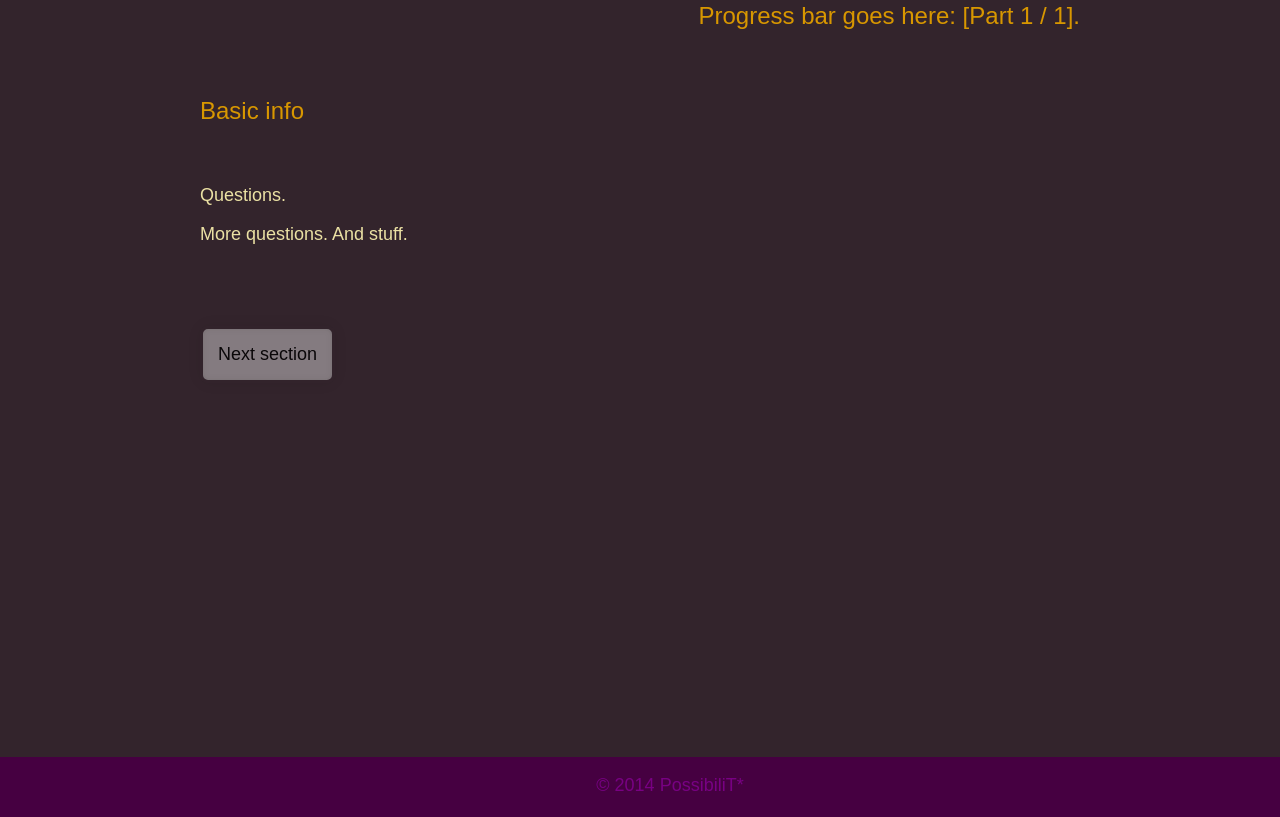
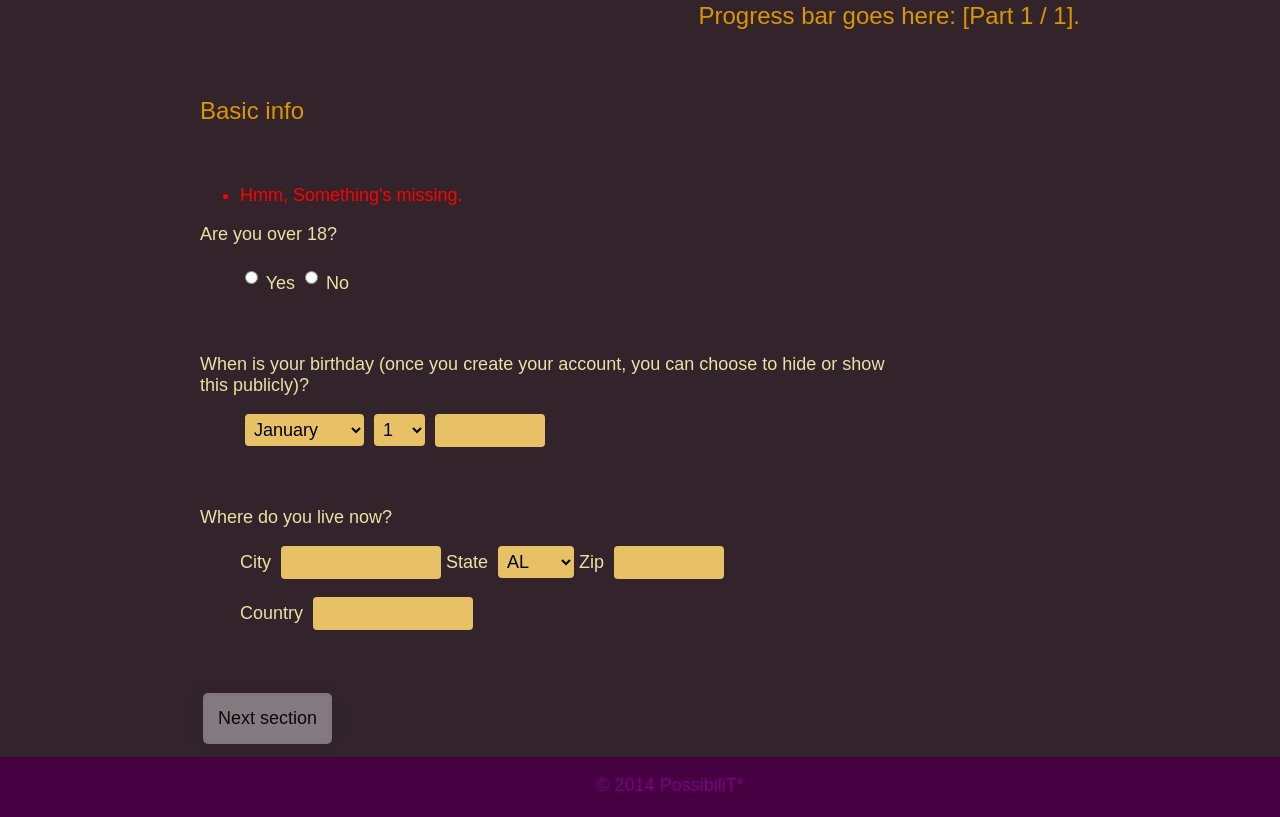
Before and after one commit to aliyarahman/possibiliT, a Django app: template app/templates/app/basic_info.html in a window 1280 px wide. Shown: the part 203-1020 px from the top of the page. Run offline with Django 3.2, Linux system fonts and the light colour scheme; the template is opened without the code that fills it: values that come from a table or form of the project are taken from there, others are empty.

Commit message:
Account creation templates done

```diff
--- a/app/forms.py
+++ b/app/forms.py
@@ -4,22 +4,22 @@
 from app.models import BasicInfo, Identities, LookingFor, MoreAbout, ContactInfo, Settings, Message
 
 class BasicInfoForm(Form):
-	over18 = BooleanField()
-	birth_day = ChoiceField()
-	birth_month = ChoiceField()
-	birth_year = ChoiceField()
+	over18 = ChoiceField(widget=RadioSelect, choices=((True,'Yes'),(False,'No')))
+	birth_month = ChoiceField(choices=((1,'January'),(2,'February'),(3,'March'),(4,'April'),(5,'May'),(6,'June'),(7,'July'),(8,'August'),(9,'September'),(10,'October'),(11,'November'),(12,'December')))
+	birth_day = ChoiceField(choices=((1,'1'),(2,'2'),(3,'3'),(4,'4'),(5,'5'),(6,'6'),(7,'7'),(8,'8'),(9,'9'),(10,'10'),(11,'11'),(12,'12'),(13,'13'),(14,'14'),(15,'15'),(16,'16'),(17,'17'),(18,'18'),(19,'19'),(20,'20'),(21,'21'),(22,'22'),(23,'23'),(24,'24'),(25,'25'),(26,'26'),(27,'27'),(28,'28'),(29,'29'),(30,'30'),(31,'31')))
+	birth_year = IntegerField()
 	city = CharField()
-	state = ChoiceField()
-	country = ChoiceField()
+	state = ChoiceField(choices=(('AL','AL'),('AK','AK'),('AZ','AZ'),('AR','AR'),('CA','CA'),('CO','CO'),('CT','CT'),('DC','DC'),('DE','DE'),('FL','FL'),('GA','GA'),('HI','HI'),('ID','ID'),('IL','IL'),('IN','IN'),('IA','IA'),(17,'KS'),('KY','KY'),('LA','LA'),('ME','ME'),('MD','MD'),('MA','MA'),('MI','MI'),('MN','MN'),('MS','MS'),('MO','MO'),('MT','MT'),('NE','NE'),('NV','NV'),('NH','NH'),('NJ','NJ'),('NM','NM'),('NY','NY'),('NC','NC'),('ND','ND'),('OH','OH'),('OK','OK'),('OR','OR'),('PA','PA'),('RI','RI'),('SC','SC'),('SD','SD'),('TN','TN'),('TX','TX'),('UT','UT'),('VT','VT'),('VA','VA'),('WA','WA'),('WV','WV'),('WI','WI'),('WY','WY'),('NONE','Other')))
+	country = CharField()
 	zipcode = IntegerField()
 
 
 class IdentitiesForm(Form):
 	gender = CharField()
 	orientation = CharField()
-   	outness_gender = ChoiceField(required=True, choices=(('1', 'Everyone'),('2', 'Family/Friends'),('3', 'Just to friends'), ('4', 'Just to family'), ('5','Discreet')))
-	outness_orientation = ChoiceField(required=True, choices=(('1', 'Everyone'),('2', 'Family/Friends'),('3', 'Just to friends'), ('4', 'Just to family'), ('5','Discreet')))
-	relationship_status = ChoiceField(choices=(('1','Single - monogamous'),('2', 'Single - polyamorous'),('3','Not single - monogamous'),('4', 'Non single - polyamorous')))
+   	outness_gender = ChoiceField(required=True, choices=(('1', 'To everyone'),('2', 'To family/friends'),('3', 'Just to friends'), ('4', 'Just to family'), ('5','Discreet')))
+	outness_orientation = ChoiceField(required=True, choices=(('1', 'To everyone'),('2', 'To family/friends'),('3', 'Just to friends'), ('4', 'Just to family'), ('5','Discreet')))
+	relationship_status = ChoiceField(choices=(('1','Single and monogamous'),('2', 'Single and not monogamous'),('3','Not single and monogamous'),('4', 'Not single and not monogamous')))
 	ethnicity = CharField()
 
 
@@ -44,7 +44,7 @@
 	interests_dating = CharField()
 	about_me = CharField(widget=Textarea())
 	from_city = CharField()
-	from_state = CharField()
+	from_state = ChoiceField(choices=((' ',' '),('AL','AL'),('AK','AK'),('AZ','AZ'),('AR','AR'),('CA','CA'),('CO','CO'),('CT','CT'),('DC','DC'),('DE','DE'),('FL','FL'),('GA','GA'),('HI','HI'),('ID','ID'),('IL','IL'),('IN','IN'),('IA','IA'),(17,'KS'),('KY','KY'),('LA','LA'),('ME','ME'),('MD','MD'),('MA','MA'),('MI','MI'),('MN','MN'),('MS','MS'),('MO','MO'),('MT','MT'),('NE','NE'),('NV','NV'),('NH','NH'),('NJ','NJ'),('NM','NM'),('NY','NY'),('NC','NC'),('ND','ND'),('OH','OH'),('OK','OK'),('OR','OR'),('PA','PA'),('RI','RI'),('SC','SC'),('SD','SD'),('TN','TN'),('TX','TX'),('UT','UT'),('VT','VT'),('VA','VA'),('WA','WA'),('WV','WV'),('WI','WI'),('WY','WY'),('NONE','Other')))
 	from_country = CharField()
 	height = CharField()
 	bodytype = CharField()
--- a/app/static/app/style.css
+++ b/app/static/app/style.css
@@ -37,3 +37,15 @@
 
 
 #footer			{background-color: #460041; color: #780083; position: fixed; left: 0px; bottom: 0px; height: 60px; width: 100%; padding-left: 30px; text-align: center;}
+
+.fieldwrapper input	{background-color: #E8C166; font-size: 18px; display: inline-block; padding: 5px; margin-left: 5px; border: none; height: 23px; border-radius: 4px;}
+.fieldwrapper li	{display: inline-block}
+.fieldwrapper select{font-size: 18px; border: none; background-color: #E8C166; line-height: 45px; padding: 5px; margin-left: 5px; border-radius: 4px;}
+.fieldwrapper input[type="text"] {width: 150px;}
+.fieldwrapper input[type="number"]	{width: 100px;}
+
+.identitiesform, .createaccountform	{width: 1000px}
+.identitiesform input[type="text"], .lookingforform input[type="text"] {margin-right: 50px; width: 250px;}
+.errorlist li	{color: red}
+.lookingforform input[type="number"]	{width: 70px}
+.createaccountform	input[type="text"], .createaccountform input[type="password"], .creataccountform input[type="email"]	{width: 250px;}
--- a/app/templates/app/basic_info.html
+++ b/app/templates/app/basic_info.html
@@ -3,11 +3,27 @@
 
 <div class="pageheader"><span class="headline">Create Your Profile</span><br><span class="tagline">Progress bar goes here: [Part 1 / 1].</span></div>
 
-<form action="{% url 'identities' %}">
-	<div class="tagline">Basic info</div>
-	<br><br><p>Questions.</p>
-	<p>More questions. And stuff.</p>
-    	<br><br><br><input type="submit" name="next" value="Next section"></input>
+<div class="tagline">Basic info</div>
+
+<br><br><form method="POST" action="{% url 'basic_info' %}">{% csrf_token %}
+{{ form.name_of_field.errors }}
+<ul class="errorlist">
+    <li>Hmm, Something's missing.</li>
+</ul>
+
+	{{ form.non_field_errors }}
+
+	<div>
+		<div class="fieldwrapper">Are you over 18? {{form.over18}} </div>
+
+		<br><br><div class="fieldwrapper">When is your birthday (once you create your account, you can choose to hide or show this publicly)?
+		<br><ul>{{form.birth_month}} {{form.birth_day}} {{form.birth_year}} </div></ul>
+
+		<br><br><div class="fieldwrapper">Where do you live now?
+		<p><ul>City {{form.city}} State {{form.state}} Zip {{form.zipcode}}</p> <p>Country {{form.country}}</p></ul> </div>
+	</div>
+
+    <br><br><input type="submit" name="next" value="Next section"></input>
 </form>
 
 {% endblock %}
--- a/manage.py
+++ b/manage.py
@@ -3,7 +3,7 @@
 import sys
 
 if __name__ == "__main__":
-    os.environ.setdefault("DJANGO_SETTINGS_MODULE", "possibiliT.settings")
+    os.environ.setdefault("DJANGO_SETTINGS_MODULE", "possibiliT.devsettings")
 
     from django.core.management import execute_from_command_line
 
```
Also changed, not shown: app/templates/app/create_account.html (+26 -5 lines), app/templates/app/identities.html (+23 -5 lines), app/templates/app/looking_for.html (+25 -5 lines), app/templates/app/more_about.html (+3 -4 lines), app/views.py (+28 -4 lines).
